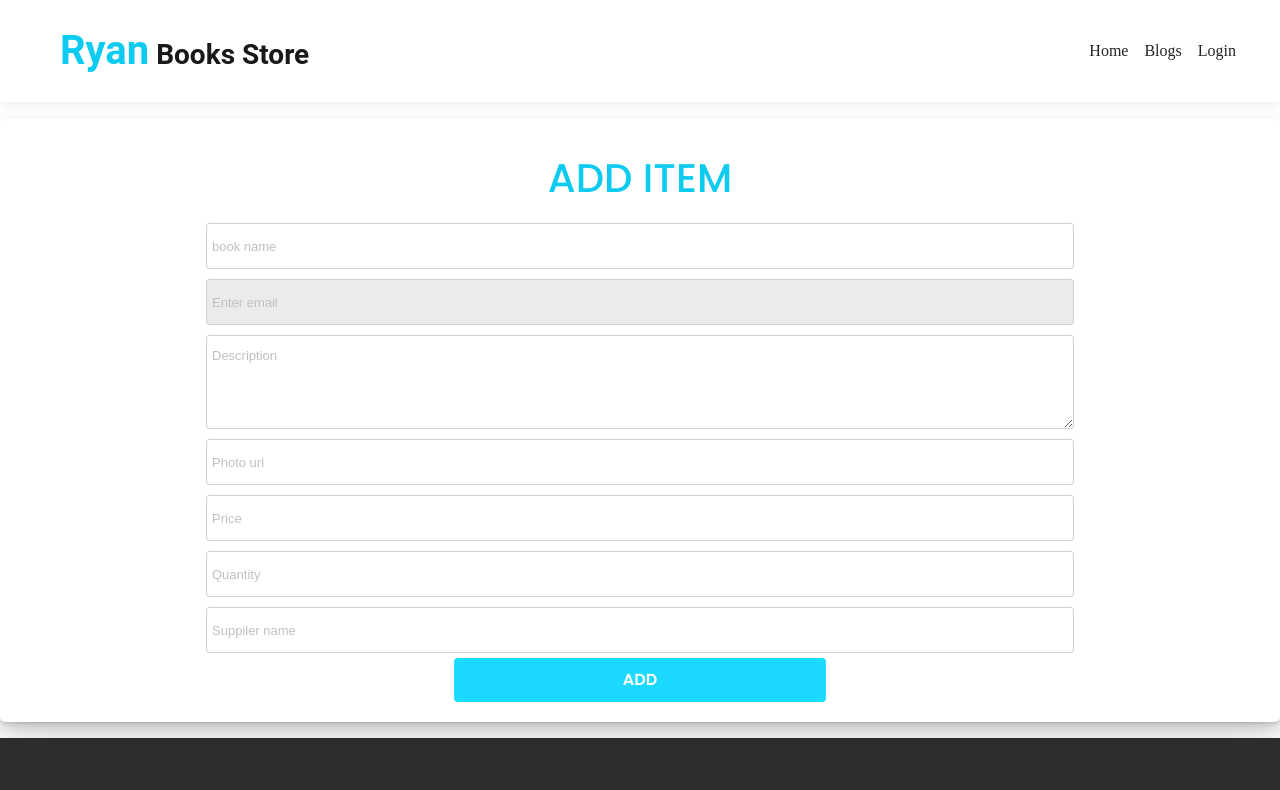
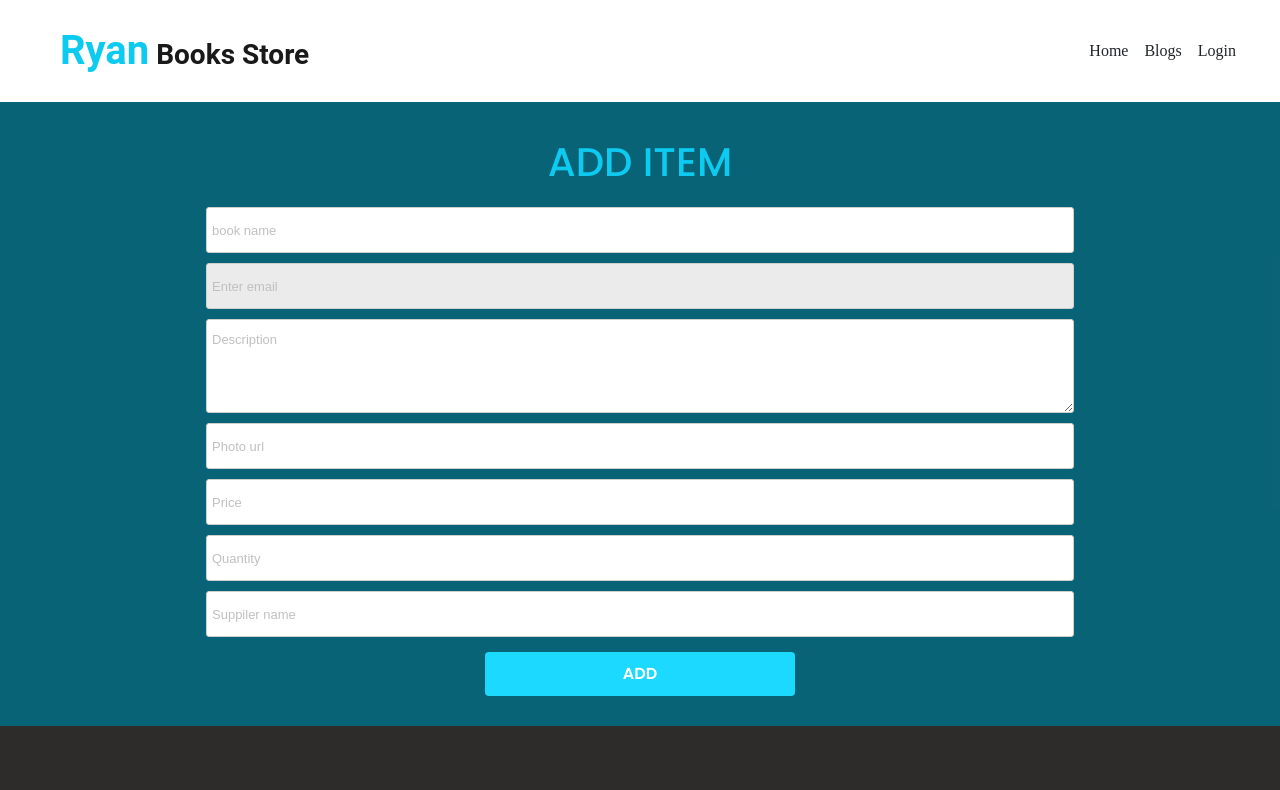
Before and after one commit to CodeWithShamim/Ryan-books-store-client-side, a React (Create React App) app: page /add-items in a window 1280 px wide. Shown: the top 790 px of the page. Built offline with nearby package versions, Linux system fonts and the light colour scheme; no server answers.

Commit message:
add items updated

```diff
--- a/src/components/AddItems/AddItems.css
+++ b/src/components/AddItems/AddItems.css
@@ -1,9 +1,8 @@
 .add-form-container {
     display: flex;
     flex-direction: column;
-    box-shadow: rgba(0, 0, 0, 0.07) 0px 1px 2px, rgba(0, 0, 0, 0.07) 0px 2px 4px, rgba(0, 0, 0, 0.07) 0px 4px 8px, rgba(0, 0, 0, 0.07) 0px 8px 16px, rgba(0, 0, 0, 0.07) 0px 16px 32px, rgba(0, 0, 0, 0.07) 0px 32px 64px;
     padding: 20px;
-    border-radius: 5px;
+    background-color: #066175fb;
 }
 
 .add-form-container .add-field {
@@ -21,8 +20,8 @@
 .add-form-container .item-add-btn {
     border: 0;
     padding: 10px;
-    width: 30%;
-    margin: 0px auto;
+    width: 25%;
+    margin: 10px auto;
     border-radius: 4px;
     text-transform: uppercase;
     color: #fff;
--- a/src/components/AddItems/AddItems.js
+++ b/src/components/AddItems/AddItems.js
@@ -54,7 +54,7 @@
   };
 
   return (
-    <div className="my-3">
+    <div>
       {" "}
       {/* ---add from start here--- */}{" "}
       <form onSubmit={handleAddItem} className="add-form-container">
```
